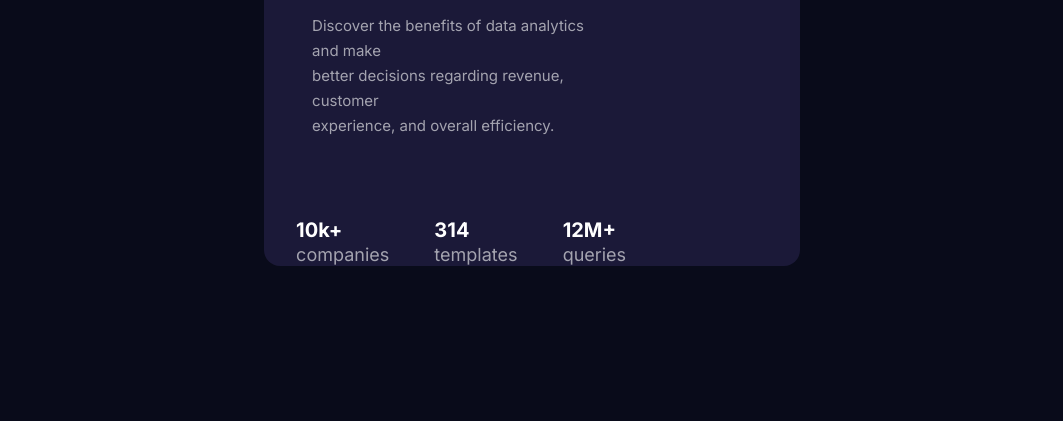
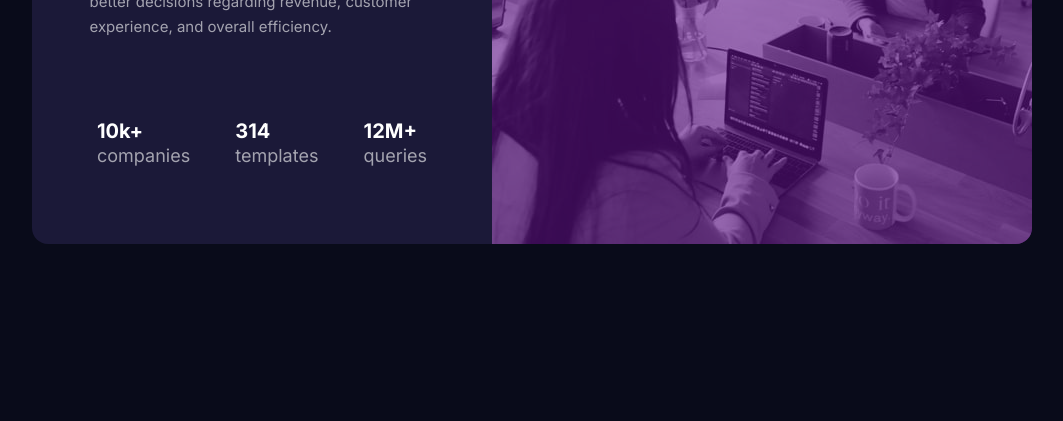
Before and after one commit to v1ct0rrrr/Stats-Card, a plain HTML site: page index.html in a window 1280 px wide. Shown: the part 379-800 px from the top of the page, without its empty margins (108-1171 px from the left). Drawn offline with Linux system fonts and the light colour scheme.

Commit message:
Update index.html

```diff
--- a/index.html
+++ b/index.html
@@ -14,7 +14,7 @@
 <body>
 
   <main>
-    <img src="/images/image-header-desktop.jpg" alt="Peoples">
+    <img src="image-header-desktop.jpg" alt="Peoples">
     <section>
       <div class="informations">
         <h1>Get <b>insights</b> that help <br>your business grow.</h1>
```
